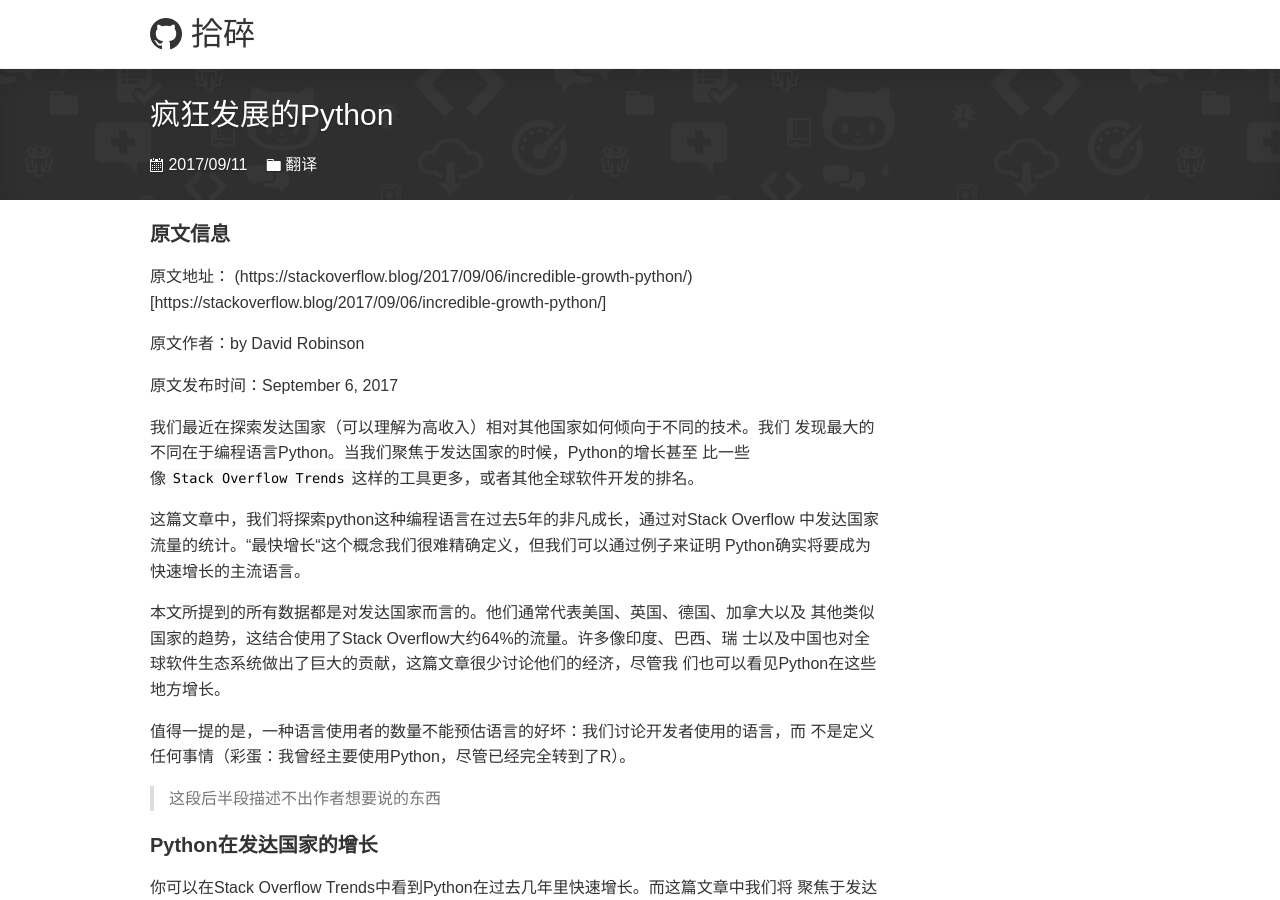
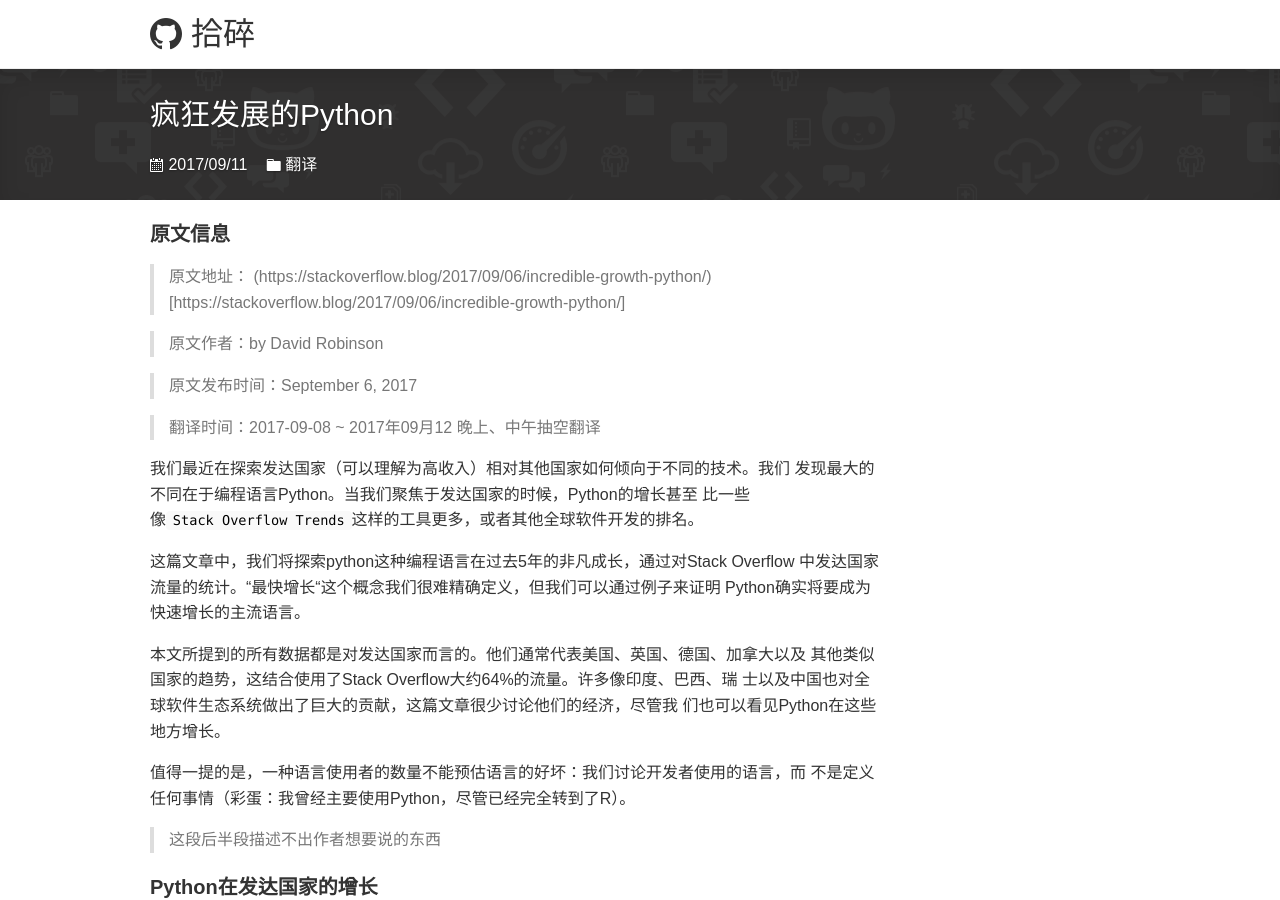
Before and after one commit to rtyan/rtyan.github.io, a Jekyll site: the page built from _posts/2017-09-07-growth-of-python.md, in a window 1280 px wide and 900 px high. Built offline with Jekyll 4.4.1, drawn with Linux system fonts in a browser that asks for light colours.

Commit message:
完成文章

```diff
--- a/_posts/2017-09-07-growth-of-python.md
+++ b/_posts/2017-09-07-growth-of-python.md
@@ -5,11 +5,14 @@
 categories: 翻译
 ---
 #### 原文信息
-原文地址： (https://stackoverflow.blog/2017/09/06/incredible-growth-python/)[https://stackoverflow.blog/2017/09/06/incredible-growth-python/]
 
-原文作者：by David Robinson
+>原文地址： (https://stackoverflow.blog/2017/09/06/incredible-growth-python/)[https://stackoverflow.blog/2017/09/06/incredible-growth-python/]
 
-原文发布时间：September 6, 2017
+>原文作者：by David Robinson
+
+>原文发布时间：September 6, 2017
+
+>翻译时间：2017-09-08 ~ 2017年09月12 晚上、中午抽空翻译
 
 我们最近在探索发达国家（可以理解为高收入）相对其他国家如何倾向于不同的技术。我们
 发现最大的不同在于编程语言Python。当我们聚焦于发达国家的时候，Python的增长甚至
```
